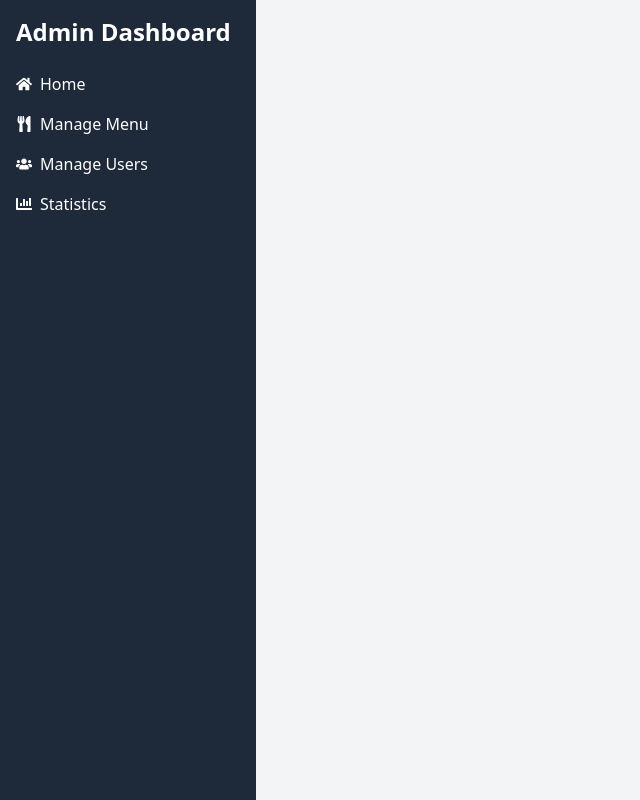
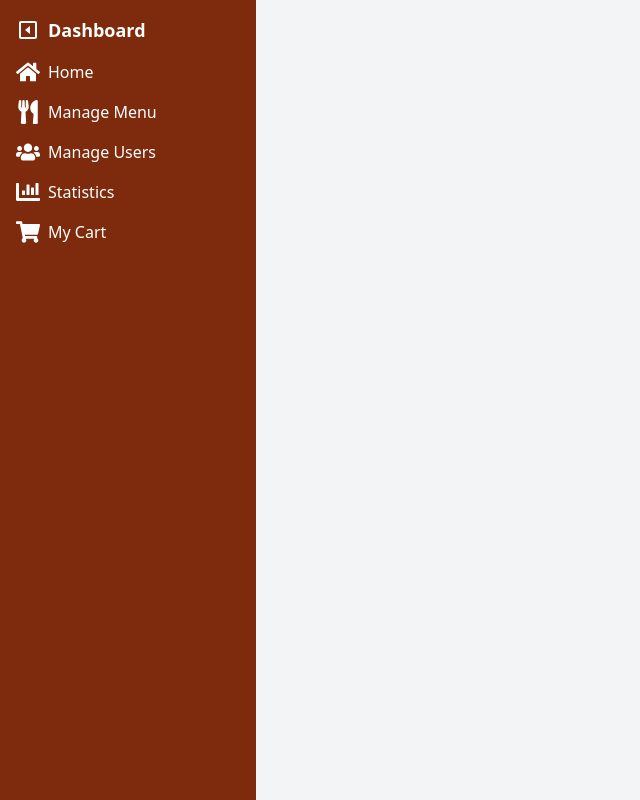
Before and after one commit to ashibullah/Bistro-Boss-Client, a React (Vite) app: page /dashboard in a window 1280 px wide. Shown: the whole page, without its empty margins (0-640 px from the left). Built offline with nearby package versions, Linux system fonts and the light colour scheme; no server answers.

Commit message:
dashboard vibe coding

```diff
--- /dev/null
+++ b/src/Components/ShowCartDashboard.jsx
@@ -0,0 +1,80 @@
+import React from 'react';
+import useAuth from '../Hooks/useAuth';
+import { FaTrash } from 'react-icons/fa';
+
+const ShowCartDashboard = () => {
+    const { groupedCart, totalAmount, handleRemoveCartItem, handleCartClear } = useAuth();
+
+    return (
+        <div className="p-4">
+            <div className="flex justify-between items-center mb-6">
+                <h2 className="text-2xl font-semibold">My Cart</h2>
+                <button
+                    onClick={handleCartClear}
+                    className="bg-red-500 text-white px-4 py-2 rounded-lg hover:bg-red-600"
+                >
+                    Clear Cart
+                </button>
+            </div>
+
+            <div className="bg-white rounded-lg shadow-lg">
+                {groupedCart.length === 0 ? (
+                    <div className="p-8 text-center text-gray-500">
+                        Your cart is empty
+                    </div>
+                ) : (
+                    <>
+                        <table className="w-full">
+                            <thead className="bg-orange-900 text-white">
+                                <tr>
+                                    <th className="p-4 text-left">Item</th>
+                                    <th className="p-4 text-center">Quantity</th>
+                                    <th className="p-4 text-right">Price</th>
+                                    <th className="p-4 text-center">Action</th>
+                                </tr>
+                            </thead>
+                            <tbody>
+                                {groupedCart.map((item) => (
+                                    <tr key={item._id} className="border-b">
+                                        <td className="p-4">
+                                            <div className="flex items-center gap-4">
+                                                <img
+                                                    src={item.image}
+                                                    alt={item.name}
+                                                    className="w-16 h-16 object-cover rounded"
+                                                />
+                                                <div>
+                                                    <h3 className="font-semibold">{item.name}</h3>
+                                                    <p className="text-sm text-gray-500">{item.category}</p>
+                                                </div>
+                                            </div>
+                                        </td>
+                                        <td className="p-4 text-center">{item.quantity}</td>
+                                        <td className="p-4 text-right">${(item.price * item.quantity).toFixed(2)}</td>
+                                        <td className="p-4 text-center">
+                                            <button
+                                                onClick={() => handleRemoveCartItem(item._id)}
+                                                className="text-red-500 hover:text-red-700"
+                                            >
+                                                <FaTrash />
+                                            </button>
+                                        </td>
+                                    </tr>
+                                ))}
+                            </tbody>
+                            <tfoot className="bg-gray-50">
+                                <tr>
+                                    <td colSpan="2" className="p-4 font-semibold text-right">Total:</td>
+                                    <td className="p-4 font-semibold text-right">${totalAmount.toFixed(2)}</td>
+                                    <td></td>
+                                </tr>
+                            </tfoot>
+                        </table>
+                    </>
+                )}
+            </div>
+        </div>
+    );
+};
+
+export default ShowCartDashboard;
--- a/src/pages/Dashboard.jsx
+++ b/src/pages/Dashboard.jsx
@@ -1,25 +1,54 @@
-import React from 'react';
+import React, { useState } from 'react';
 import { Link, Outlet } from 'react-router-dom';
-import { FaHome, FaUtensils, FaUsers, FaChartBar } from 'react-icons/fa';
+import { FaHome, FaUtensils, FaUsers, FaChartBar, FaShoppingCart } from 'react-icons/fa';
+import { MdOutlineSlideshow } from 'react-icons/md';
 
 const Dashboard = () => {
+  const [isSidebarOpen, setIsSidebarOpen] = useState(true);
+
+  const toggleSidebar = () => {
+    setIsSidebarOpen(!isSidebarOpen);
+  };
+
   return (
     <div className="flex min-h-screen">
       {/* Sidebar */}
-      <aside className="w-64 bg-gray-800 text-white flex flex-col p-4">
-        <h2 className="text-2xl font-bold mb-6">Admin Dashboard</h2>
-        <nav className="flex flex-col gap-4">
-          <Link to="/dashboard/home" className="flex items-center gap-2 hover:text-orange-400">
-            <FaHome /> Home
+      <aside
+        className={`${
+          isSidebarOpen ? 'w-64' : 'w-16'
+        } bg-orange-900 text-white flex flex-col p-4 transition-all duration-300`}
+      >
+        <button
+          onClick={toggleSidebar}
+          className={`text-white mb-4 w-full flex items-center gap-2 hover:text-orange-400 ${
+            isSidebarOpen ? 'justify-start' : 'justify-center'
+          }`}
+        >
+          <MdOutlineSlideshow className={`text-2xl transform transition-transform duration-300 ${
+            isSidebarOpen ? '-rotate-180' : 'rotate-0'
+          }`} />
+          {isSidebarOpen && <span className="font-bold text-lg">Dashboard</span>}
+        </button>
+        <nav className={`flex flex-col gap-4 ${isSidebarOpen ? '' : 'items-center'}`}>
+          <Link to="/dashboard/home" className={`flex items-center gap-2 hover:text-orange-400 ${isSidebarOpen ? 'w-full' : 'justify-center'}`}>
+            <FaHome className="text-2xl" />
+            {isSidebarOpen && <span>Home</span>}
           </Link>
-          <Link to="/dashboard/menu" className="flex items-center gap-2 hover:text-orange-400">
-            <FaUtensils /> Manage Menu
+          <Link to="/dashboard/menu" className={`flex items-center gap-2 hover:text-orange-400 ${isSidebarOpen ? 'w-full' : 'justify-center'}`}>
+            <FaUtensils className="text-2xl" />
+            {isSidebarOpen && <span>Manage Menu</span>}
           </Link>
-          <Link to="/dashboard/users" className="flex items-center gap-2 hover:text-orange-400">
-            <FaUsers /> Manage Users
+          <Link to="/dashboard/users" className={`flex items-center gap-2 hover:text-orange-400 ${isSidebarOpen ? 'w-full' : 'justify-center'}`}>
+            <FaUsers className="text-2xl" />
+            {isSidebarOpen && <span>Manage Users</span>}
           </Link>
-          <Link to="/dashboard/stats" className="flex items-center gap-2 hover:text-orange-400">
-            <FaChartBar /> Statistics
+          <Link to="/dashboard/stats" className={`flex items-center gap-2 hover:text-orange-400 ${isSidebarOpen ? 'w-full' : 'justify-center'}`}>
+            <FaChartBar className="text-2xl" />
+            {isSidebarOpen && <span>Statistics</span>}
+          </Link>
+          <Link to="/dashboard/cart" className={`flex items-center gap-2 hover:text-orange-400 ${isSidebarOpen ? 'w-full' : 'justify-center'}`}>
+            <FaShoppingCart className="text-2xl" />
+            {isSidebarOpen && <span>My Cart</span>}
           </Link>
         </nav>
       </aside>
```
